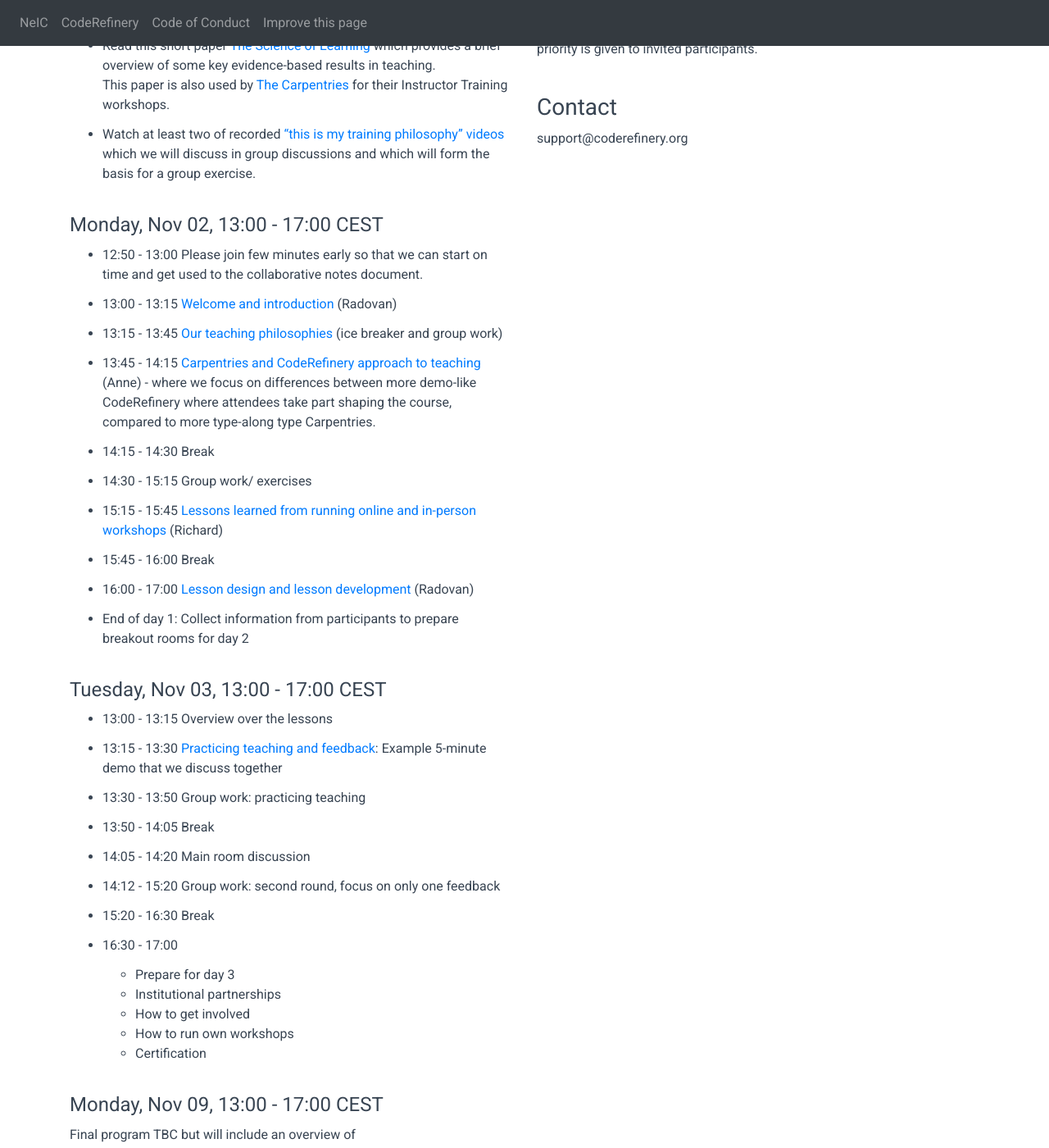
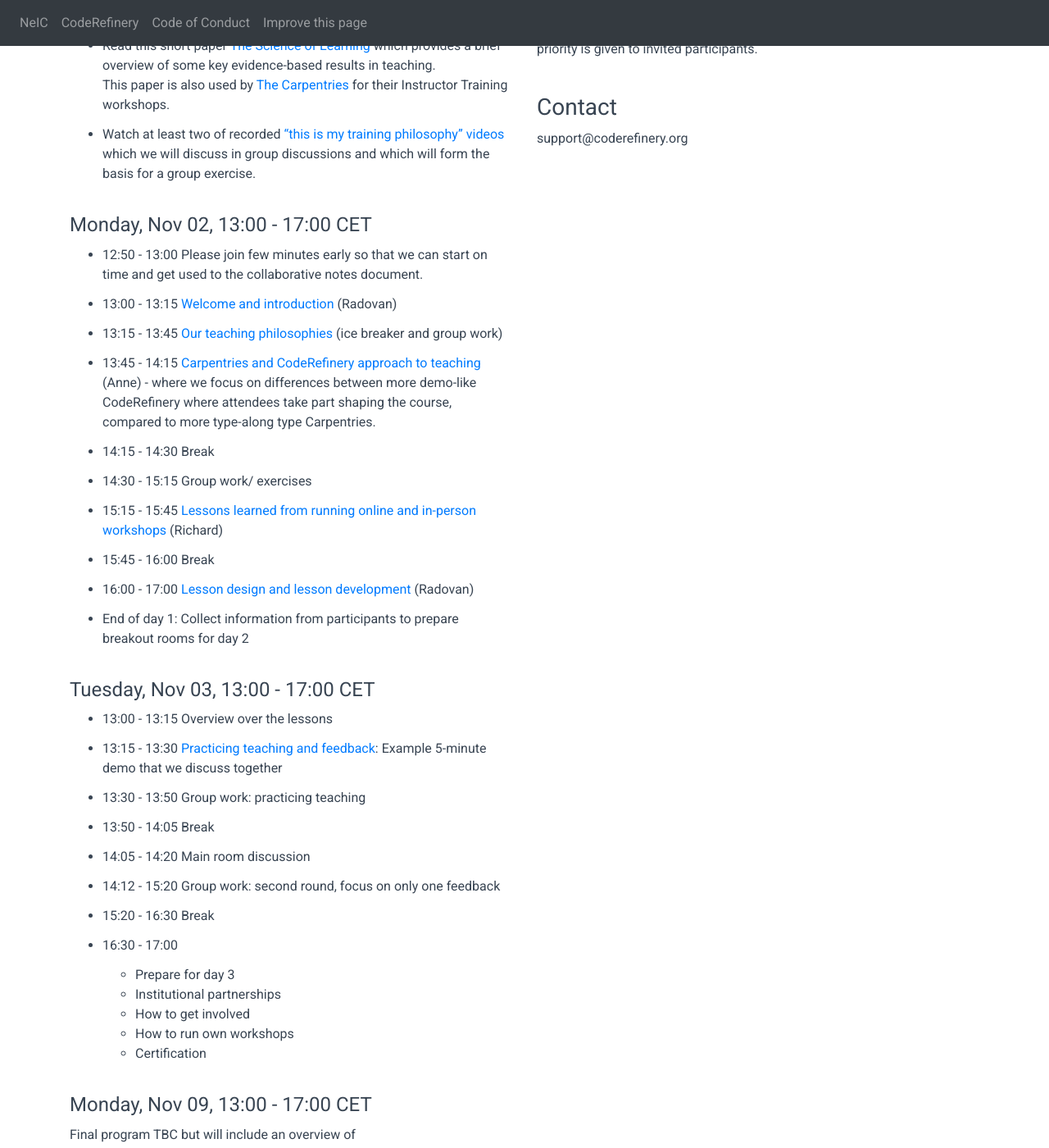
Before and after one commit to simon-ichec/2020-11-02-instructor-training, a Jekyll site: the page built from index.md, in a window 1280 px wide and 1400 px high, scrolled down 858 px. Shown: the whole window at 82% size. Built offline with Jekyll 4.4.1, drawn with Linux system fonts in a browser that asks for light colours; comment, search, counter and statistics services are not loaded.

Commit message:
Update left_column.md

```diff
--- a/left_column.md
+++ b/left_column.md
@@ -29,7 +29,7 @@ Before the training:
   discuss in group discussions and which will form the basis for a group
   exercise.
 
-#### Monday, Nov 02, 13:00 - 17:00 CEST
+#### Monday, Nov 02, 13:00 - 17:00 CET
 
 - 12:50 - 13:00
   Please join few minutes early so that we can start on time and get used to the collaborative notes
@@ -68,7 +68,7 @@ Before the training:
 - End of day 1: Collect information from participants to prepare breakout rooms for day 2
 
 
-#### Tuesday, Nov 03, 13:00 - 17:00 CEST
+#### Tuesday, Nov 03, 13:00 - 17:00 CET
 
 - 13:00 - 13:15
   Overview over the lessons
@@ -99,7 +99,7 @@ Before the training:
   - How to run own workshops
   - Certification
 
-#### Monday, Nov 09, 13:00 - 17:00 CEST
+#### Monday, Nov 09, 13:00 - 17:00 CET
 Final program TBC but will include an overview of
 - the HPC Carpentry lesson [Introduction to High-Performance Computing](https://hpc-carpentry.github.io/hpc-intro/)
 - the FocusCoE/E-CAM lesson on [Running LAMMPS on HPC systems](https://fzj-jsc.github.io/tuning_lammps/)
```
